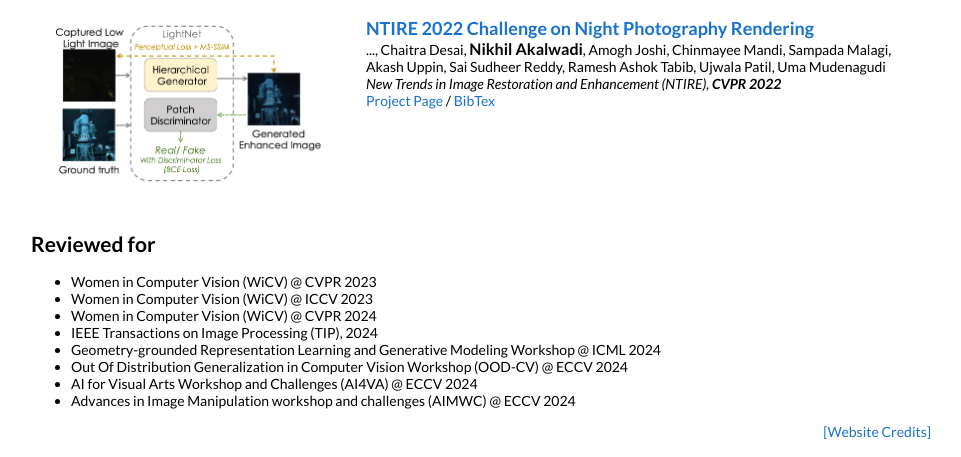
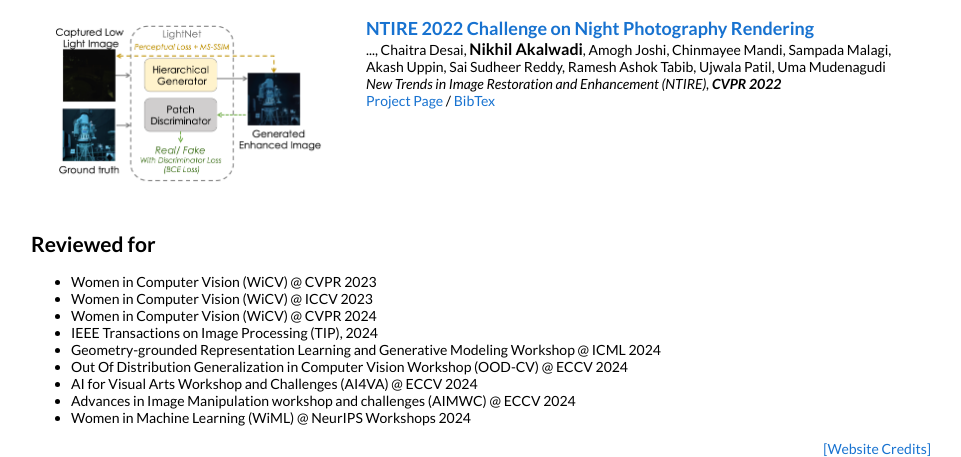
Before and after one commit to nikhilakalwadi/nikhilakalwadi.github.io, a plain HTML site: page index.html in a window 1280 px wide. Shown: the part 2174-2631 px from the top of the page, without its empty margins (179-1140 px from the left). Drawn offline with Linux system fonts and the light colour scheme.

Commit message:
added WiML reviewer info

```diff
--- a/index.html
+++ b/index.html
@@ -433,6 +433,9 @@
       <li>
         Advances in Image Manipulation workshop and challenges (AIMWC) @ ECCV 2024
       </li>
+      <li>
+        Women in Machine Learning (WiML) @ NeurIPS Workshops 2024
+      </li>
     </ul>
   <p align="right"><a href="https://jonbarron.info/">[Website Credits]</a></p>
 </body>
```
